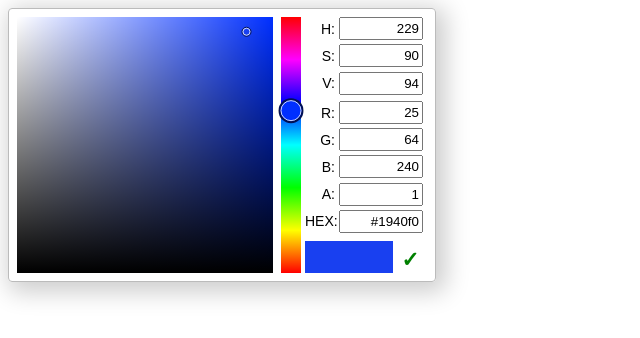
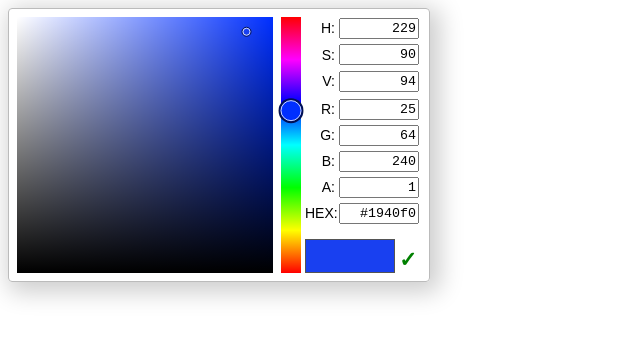
Before and after one commit to saaratrix/color-scheme-helper, a Svelte app: page / in a window 1280 px wide. Shown: the top 338 px of the page, without its empty margins (0-640 px from the left). Built offline with nearby package versions, Linux system fonts and the light colour scheme.

Commit message:
Fixed bug that alpha wasn't set when hex was updated ^.^  - Updated style to make the window slightly smaller and changed to monospace so #dddddddd doesn't go outside the input width. The D is too big!

```diff
--- a/src/color-selector/ColorInput.svelte
+++ b/src/color-selector/ColorInput.svelte
@@ -57,7 +57,7 @@
     let red = getAndSetRoundedInputValue(event);
     red = clampInput(red, 0, 255);
     rgb.red = red;
-    hex = rgbToHex(rgb.red, rgb.green, rgb.blue);
+    updateHex(rgb.red, rgb.green, rgb.blue, $alpha);
 
     updateHSV();
   }
@@ -66,7 +66,7 @@
     let green = getAndSetRoundedInputValue(event);
     green = clampInput(green, 0, 255);
     rgb.green = green;
-    hex = rgbToHex(rgb.red, rgb.green, rgb.blue);
+    updateHex(rgb.red, rgb.green, rgb.blue, $alpha);
 
     updateHSV();
   }
@@ -75,7 +75,7 @@
     let blue = getAndSetRoundedInputValue(event);
     blue = clampInput(blue, 0, 255);
     rgb.blue = blue;
-    hex = rgbToHex(rgb.red, rgb.green, rgb.blue);
+    updateHex(rgb.red, rgb.green, rgb.blue, $alpha);
 
     updateHSV();
   }
@@ -169,7 +169,8 @@
 </script>
 <style lang="scss">
   $label-length: 34px;
-  $input-length: 84px;
+  // Can fit # + 8 letters
+  $input-length: 80px;
 
   .color-input-container {
     display: grid;
@@ -196,8 +197,9 @@
 
   input {
     width: $input-length;
-    padding: 2px;
+    padding: 1px;
     text-align: right;
+    font-family: "Courier New";
   }
 
   // Hide the arrows for a number.
--- a/src/color-selector/ColorSelector.svelte
+++ b/src/color-selector/ColorSelector.svelte
@@ -7,6 +7,8 @@
   import { onMount } from 'svelte';
   import { parseHexToRGBA, parseHSLFromCSS, parseRGBFromCSS } from '../helpers/color-parsing';
   import { rgbToHSV, roundAlpha } from '../helpers/color-space-helpers';
+
+  let rootElement: HTMLElement;
 
   export let color: string = '';
   $: color, parseColor();
@@ -87,7 +89,7 @@
   .color-input-container {
     display: grid;
     grid-gap: 6px;
-    padding: 0 4px;
+    margin-left: 4px;
   }
 
   .color-selected-container {
@@ -99,6 +101,7 @@
   .selected-color-container {
     // This also removes whitespace which adds 4 pixels to the height.
     display: flex;
+    border: 1px solid rgba(0, 0, 0, 0.67);
   }
 
   .color-confirm-button {
@@ -120,7 +123,7 @@
   }
 </style>
 
-<div class="color-selector">
+<div bind:this={rootElement} class="color-selector">
   <div class="color-picker-container">
     <ColorPicker />
   </div>
```
